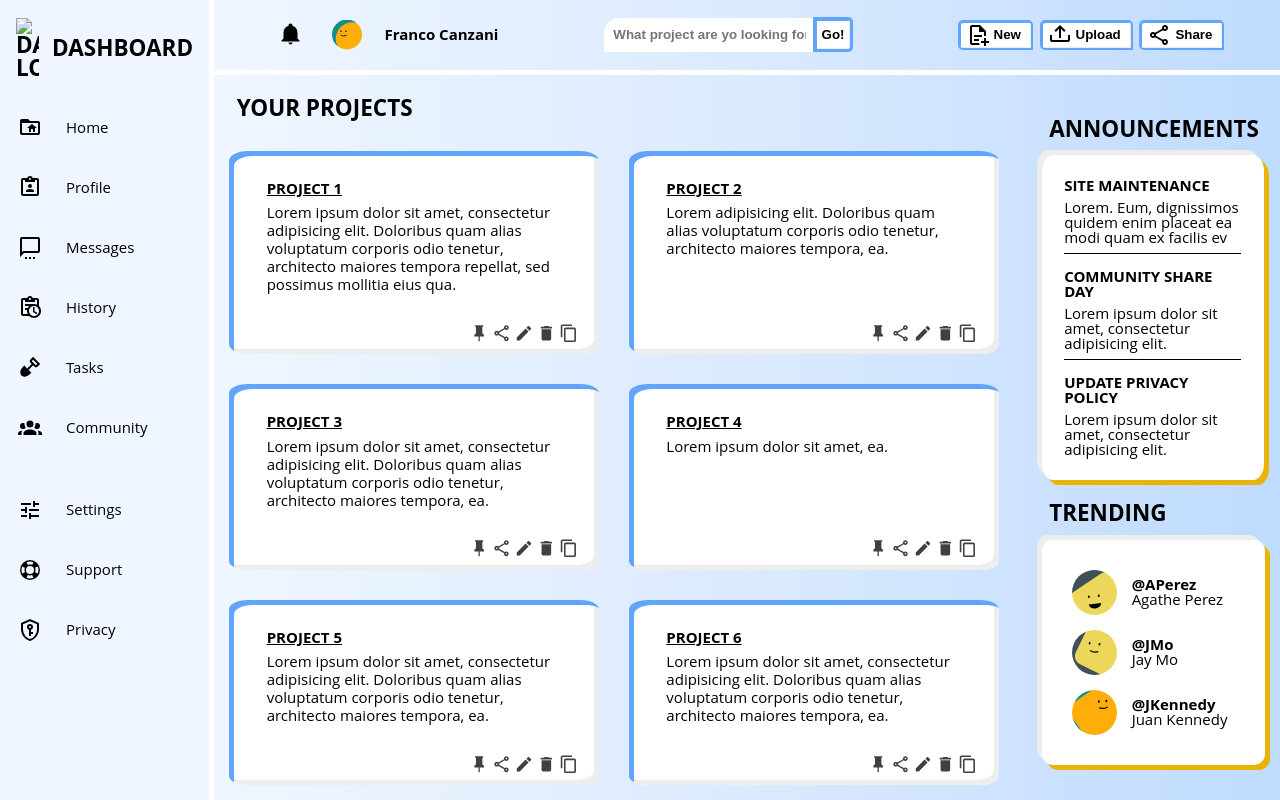
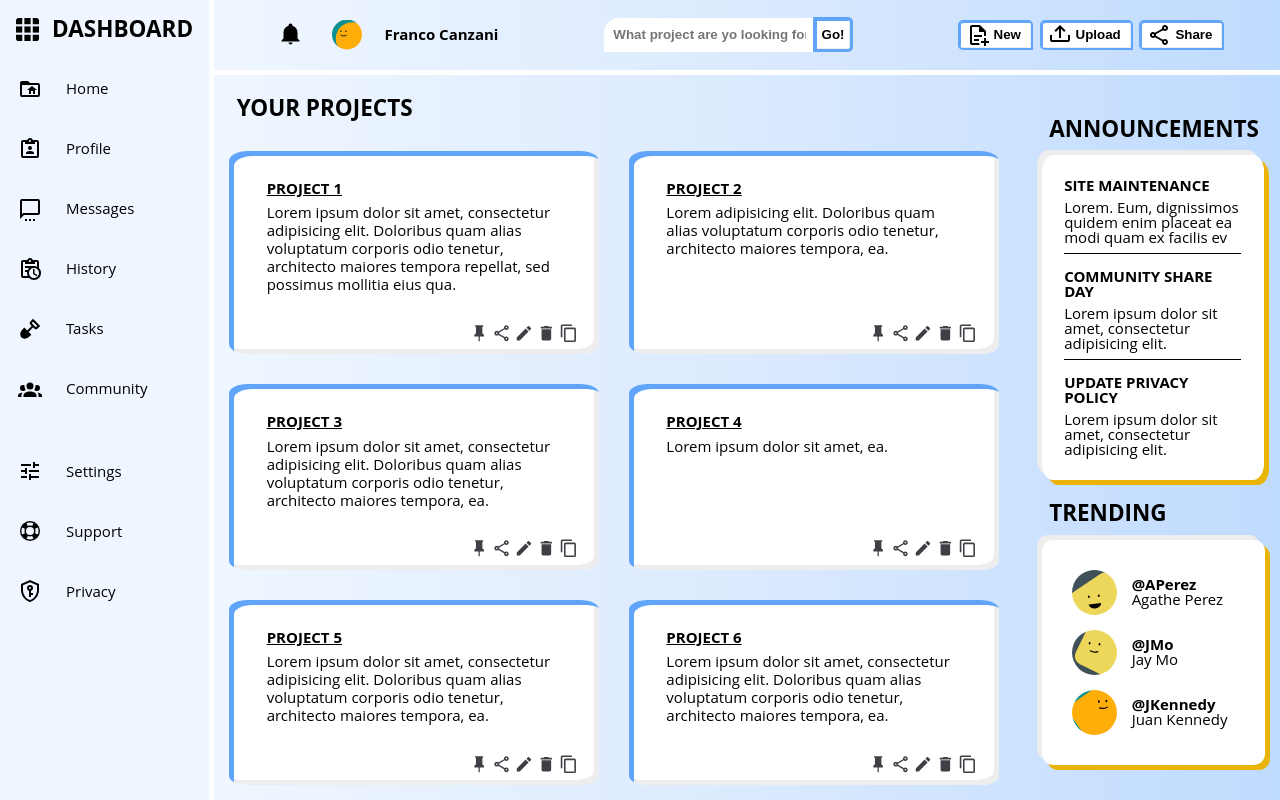
Before and after one commit to FrancoCanzani/Admin-Dashboard, a plain HTML site: page index.html in a window 1280 px wide. Drawn offline with Linux system fonts and the light colour scheme; the site is published under a folder, as on GitHub Pages, so addresses that start at the root find nothing.

Commit message:
Image fixed

```diff
--- a/index.html
+++ b/index.html
@@ -15,7 +15,7 @@
 
             <!-- Dashboard logo + text -->
             <div class="dashboard-title">
-                <img src="/image/grid.svg" alt="Dashboard logo">
+                <img src="./image/grid.svg" alt="Dashboard logo">
                 <h1>Dashboard</h1>
             </div>
 
```
